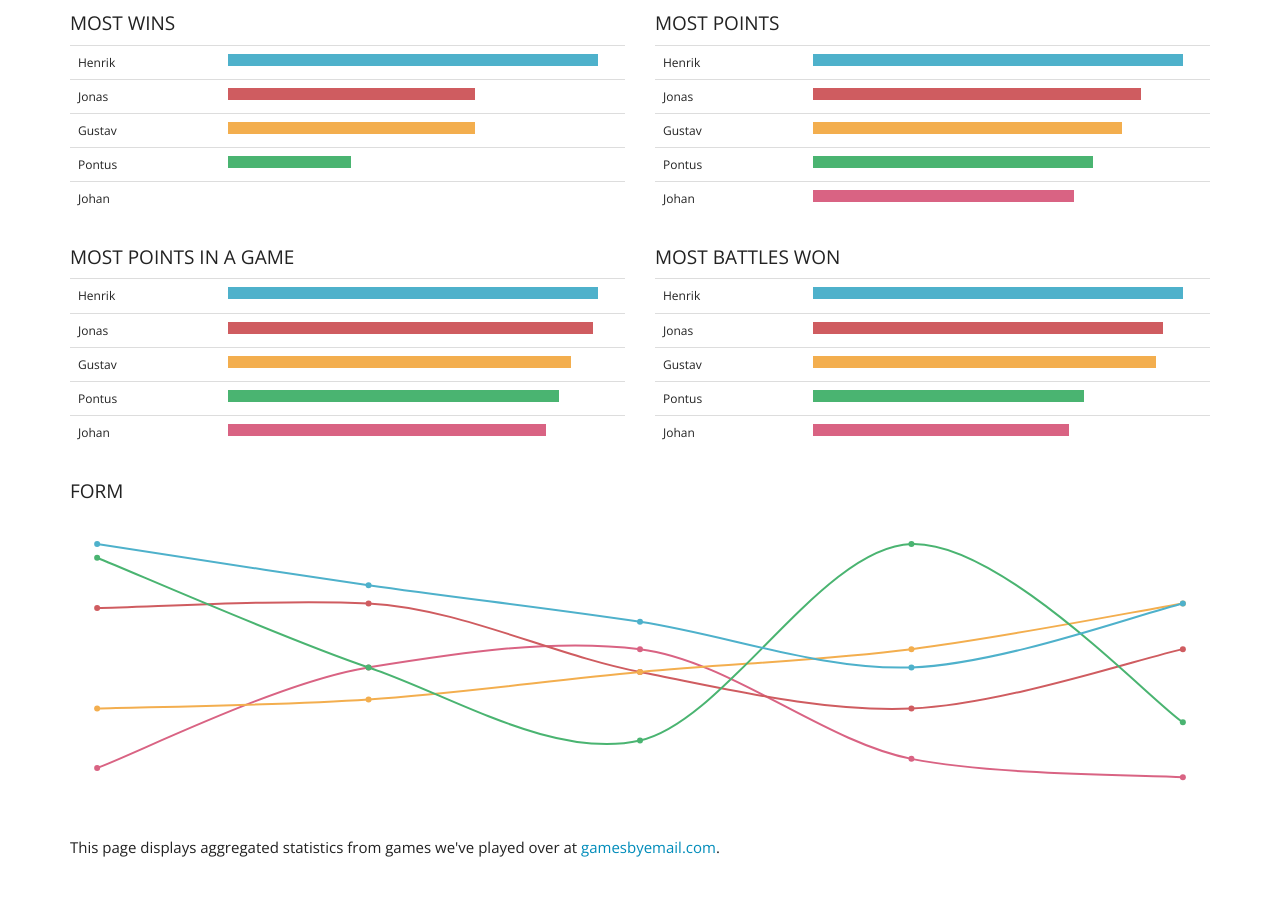
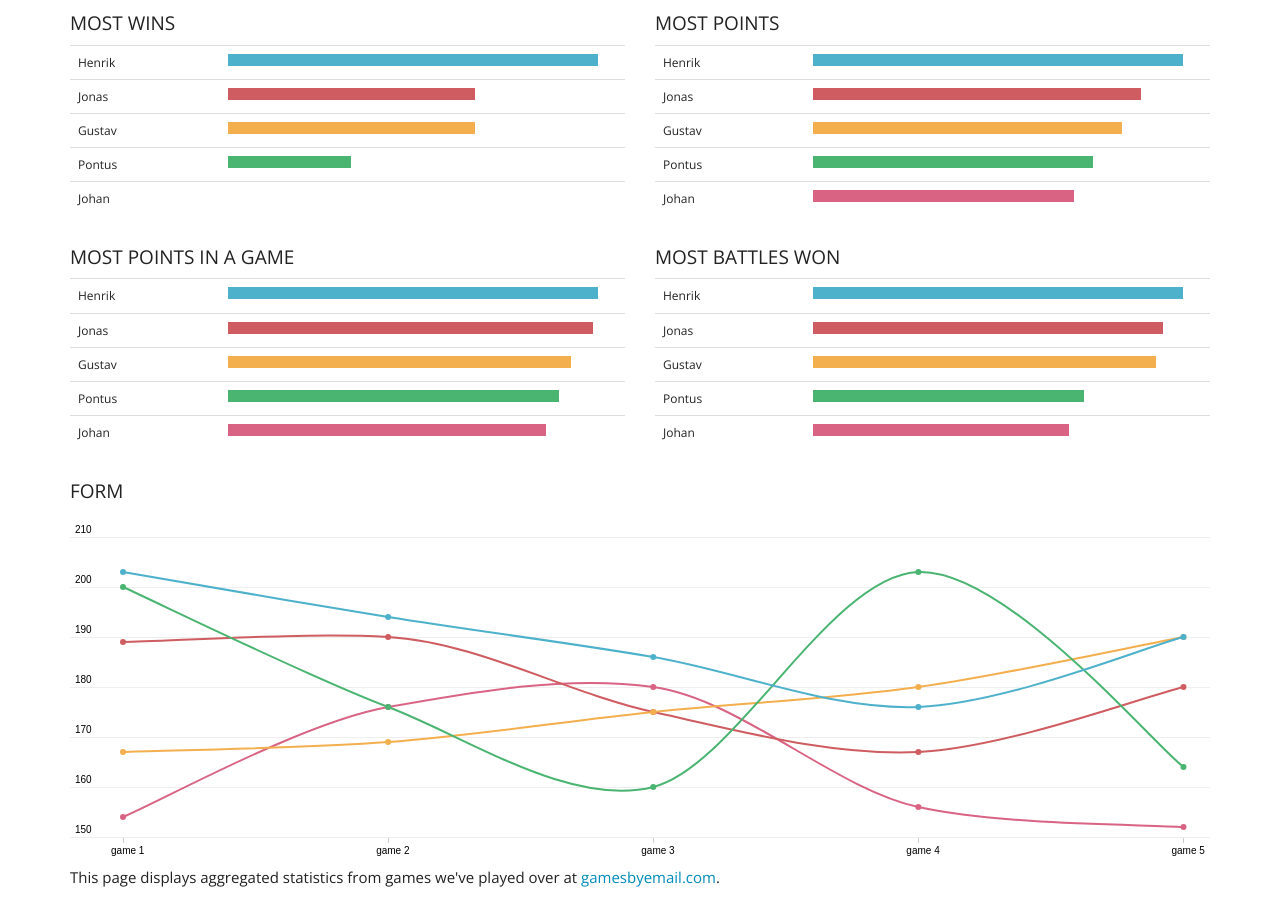
Before and after one commit to garberus/empires-app, a website: page webapp/template/index.html in a window 1280 px wide. Shown: the part 345-1244 px from the top of the page. Before the commit the page ends 1214 px from the top, so only its background shows below. Drawn offline with nearby package versions, Linux system fonts and the light colour scheme.

Commit message:
form graph completed

```diff
--- a/webapp/template/index.html
+++ b/webapp/template/index.html
@@ -40,6 +40,23 @@
         .stats-table td span {
             font-size: 14pt;
             font-weight: normal;
+        }
+        .axis text {
+          font: 10px sans-serif;
+        }
+
+        .axis line,
+        .axis path {
+          fill: none;
+          shape-rendering: crispEdges;
+        }
+
+        .axis line {
+            stroke: #ccc;
+        }
+
+        .axis.y line {
+            stroke: #eeeeee;
         }
     </style>
 </head>
@@ -281,12 +298,12 @@
         ];
 
         var w = document.getElementById('form-graph').getBoundingClientRect().width;
-        var h = 320;
+        var h = 350;
 
         console.log('svg width: ' + w);
 
-        var y = d3.scale.linear().domain([210, 140]).range([0, h]);
-        var x = d3.scale.linear().domain([0.9, 5.1]).range([0, w]);
+        var y = d3.scale.linear().domain([215, 145]).range([0, h]);
+        var x = d3.scale.linear().domain([0.8, 5.1]).range([0, w]);
 
         var lineFunction = d3.svg.line()
                 .x(function(d) { return x(d.x); })
@@ -296,6 +313,26 @@
         var svgContainer = d3.select('#form-graph').append('svg')
                 .attr('width', w)
                 .attr('height', h);
+
+        var xAxis = d3.svg.axis().scale(x).ticks(5).tickFormat(function(d) { return 'game ' + d });
+        var yAxis = d3.svg.axis().scale(y).ticks(10).tickSize(w).orient('right');
+
+        svgContainer.append('g')
+                .attr('class', 'x axis')
+                .attr('transform', 'translate(0,' + (h - 25) + ')')
+                .call(xAxis)
+                .selectAll('text')
+                .attr('y', 10)
+                .attr('x', -12)
+                .style('text-anchor', 'start');
+
+        svgContainer.append('g')
+                .attr('class', 'y axis')
+                .call(yAxis)
+                .selectAll('text')
+                .attr('y', -7)
+                .attr('x', 5)
+                .style('text-anchor', 'start');
 
         var group = null;
 
@@ -315,6 +352,8 @@
                 .attr('r', 3)
                 .style('fill', player.color);
         });
+
+
     }());
 
 </script>
```
